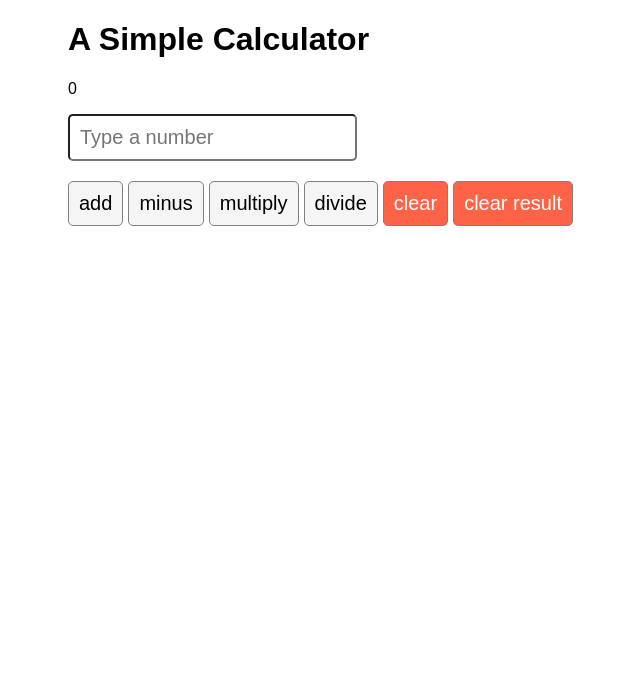
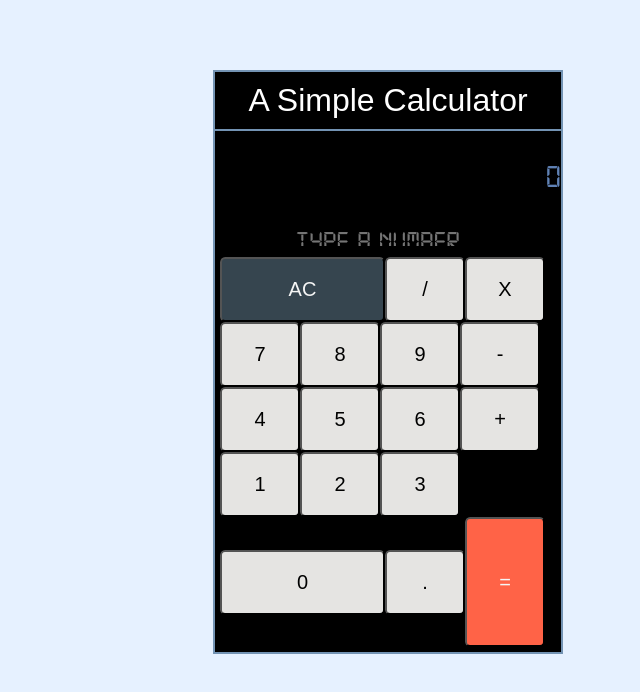
Before and after one commit to sajanwrs/calculator-app, a React (Create React App) app: page / in a window 1280 px wide. Shown: the top 692 px of the page, without its empty margins (252-892 px from the left). Built offline with nearby package versions, Linux system fonts and the light colour scheme.

Commit message:
added styling

```diff
--- a/src/App.css
+++ b/src/App.css
@@ -2,34 +2,126 @@
   font-family: sans-serif;
 }
 body {
-  max-width: 50%;
+  width: 350px;
   margin-left: auto;
   margin-right: auto;
+  background: #e6f1ff;
 }
-input,
+
+.App {
+  display: block;
+  position: relative;
+  margin-top: 20%;
+  border: 2px solid #7393b3;
+  background: black;
+}
+
+.App-header {
+  font-size: 2rem;
+  color: white;
+  text-align: center;
+  padding: 10px;
+  border-bottom: 2px solid #7393b3;
+}
+
+#calc-section,
+#input-section {
+  font-family: digital-7;
+  text-align: right;
+}
+
+#calc-section {
+  min-height: 20px;
+  font-size: 2rem;
+  color: #6082b6;
+  line-height: 20px;
+}
+
+#input-section {
+  font-size: 29px;
+  color: whitesmoke;
+  line-height: 35px;
+  border: none;
+  background: transparent;
+}
+
+/* To remove the number scroll */
+input::-webkit-inner-spin-button,
+input::-webkit-outer-spin-button {
+  -webkit-appearance: none;
+  margin: 0;
+}
+
+/* button section customization */
+#button-section {
+  margin: 5px;
+  display: block;
+}
+
+/* global button customization */
 button {
   font-size: 20px;
   padding: 10px;
   border-radius: 5px;
+  height: 65px;
+  width: 80px;
+  outline: 1px solid black;
+  cursor: default;
+  line-height: normal;
+  background: #e5e4e2;
+  text-align: center;
+  word-spacing: normal;
+  text-shadow: none;
 }
 
-input {
-  display: block;
-  margin-bottom: 20px;
+/* spanned button */
+.span-btn {
+  width: 165px;
 }
-button {
+
+/* all clear button */
+#all-clear {
+  background: #36454f;
+  color: whitesmoke;
+}
+
+#all-clear:hover {
+  background: #6082b6;
+  color: #36454f;
+  outline: 0.5 solid grey;
+  z-index: 3;
+}
+
+#equals {
+  background: tomato;
+  color: whitesmoke;
+  height: 130px;
+  bottom: 5px;
+}
+/* button {
   border: 1px solid gray;
   background: whitesmoke;
   margin-right: 5px;
-}
+} */
 
-button:hover {
+/* button:hover {
+  background: tomato;
+  color: white;
+} */
+
+/* button:nth-last-child(2),
+button:nth-last-child(1) {
   background: tomato;
   color: white;
 }
 
-button:nth-last-child(2),
-button:nth-last-child(1) {
-  background: tomato;
-  color: white;
+button:nth-last-child(2):hover,
+button:nth-last-child(1):hover {
+  background: whitesmoke;
+  color: tomato;
+} */
+
+@font-face {
+  font-family: digital-7;
+  src: url(./assets/digital-7.ttf);
 }
--- a/src/App.js
+++ b/src/App.js
@@ -5,6 +5,7 @@ import { useState, useRef } from "react";
 function App() {
   const inputRef = useRef(null);
   const resultRef = useRef(null);
+  //setting up the result state to 0
   const [result, setResult] = useState(0);
 
   function plus(e) {
@@ -17,7 +18,7 @@ function App() {
     setResult((result) => result - Number(inputRef.current.value));
   }
 
-  function times(e) {
+  function multiply(e) {
     e.preventDefault();
     setResult((result) => result * Number(inputRef.current.value));
   }
@@ -39,25 +40,43 @@ function App() {
 
   return (
     <div className="App">
+      <header className="App-header">A Simple Calculator</header>
       <div>
-        <h1>A Simple Calculator</h1>
-      </div>
-      {/* <header className="App-header">A Simple Calculator</header> */}
-      <form>
-        <p ref={resultRef}>{result}</p>
+        <p id="calc-section" ref={resultRef}>
+          {result}
+        </p>
         <input
+          id="input-section"
           pattern="[0-9]"
           ref={inputRef}
           type="number"
           placeholder="Type a number"
         />
-        <button onClick={plus}>add</button>
-        <button onClick={minus}>minus</button>
-        <button onClick={times}>multiply</button>
-        <button onClick={divide}>divide</button>
-        <button onClick={clearInput}>clear</button>
-        <button onClick={clearResult}>clear result</button>
-      </form>
+        <div id="button-section">
+          <button className="span-btn" id="all-clear" onClick={clearResult}>
+            AC
+          </button>
+          <button onClick={divide}>/</button>
+          <button onClick={multiply}>X</button>
+          <button>7</button>
+          <button>8</button>
+          <button>9</button>
+          <button onClick={minus}>-</button>
+          <button>4</button>
+          <button>5</button>
+          <button>6</button>
+          <button onClick={plus}>+</button>
+          <button>1</button>
+          <button>2</button>
+          <button>3</button>
+          <button className="span-btn">0</button>
+          <button>.</button>
+          <button id="equals">=</button>
+          {/*
+          <button onClick={clearInput}>clear</button>
+          <button onClick={clearResult}>clear result</button> */}
+        </div>
+      </div>
     </div>
   );
 }
```
Also changed, not shown: src/assets/digital-7.ttf (added).
